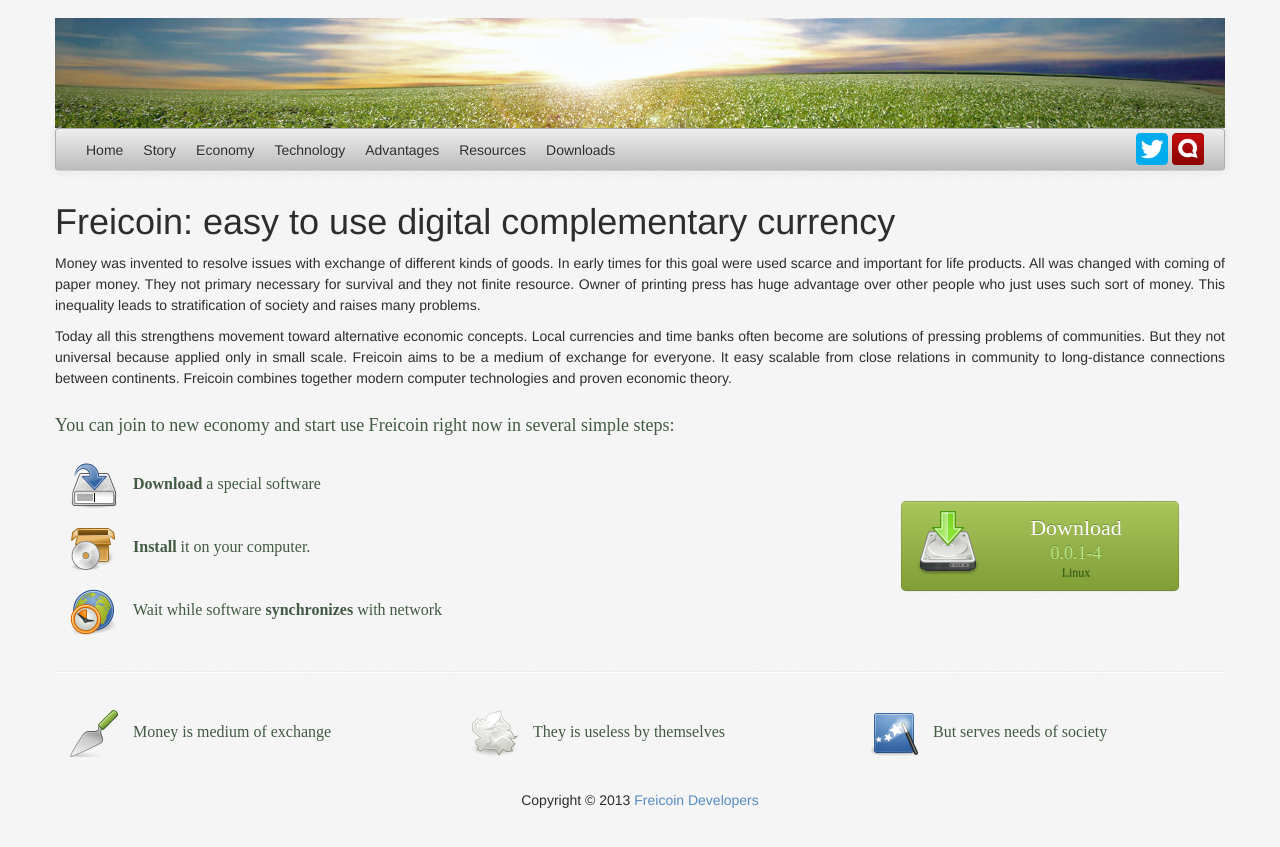
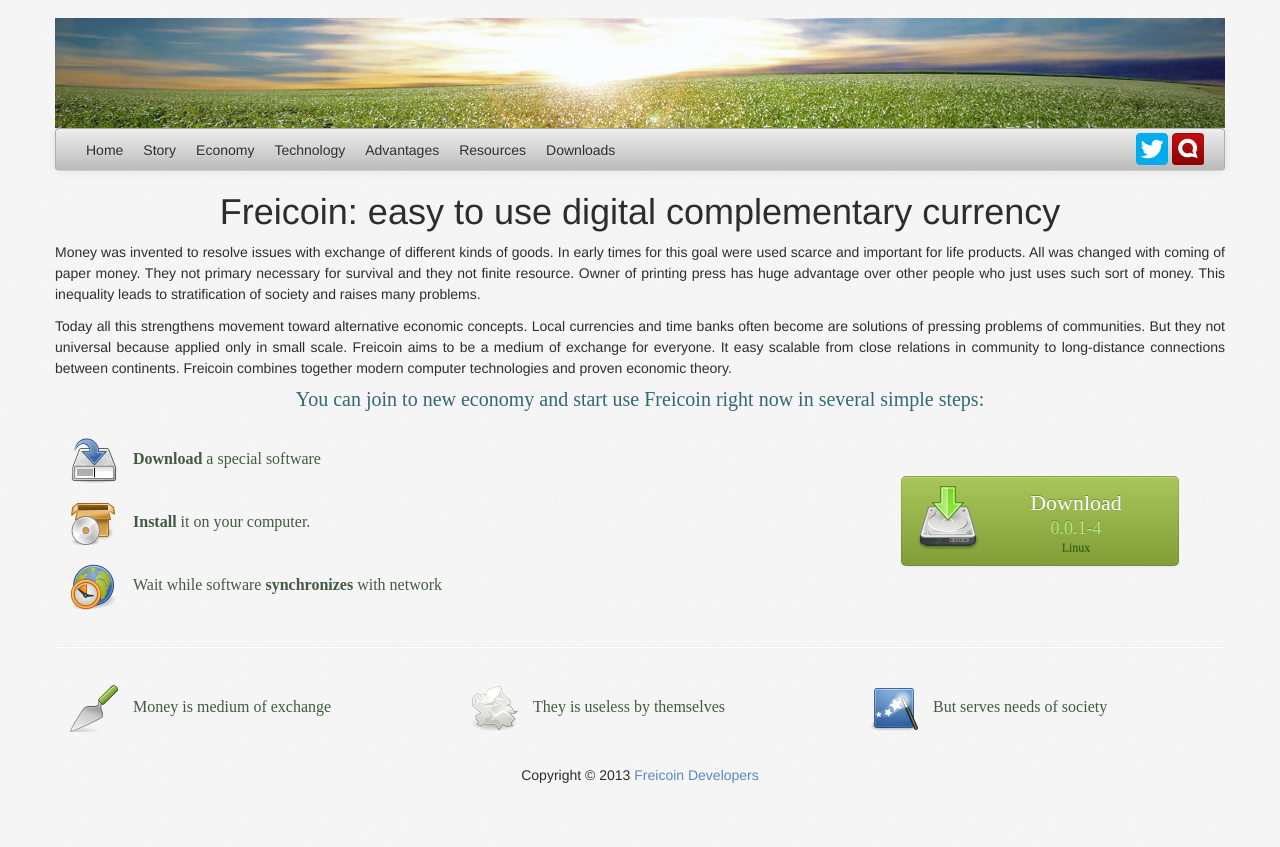
Before and after one commit to freicoin/freico.in, a Jekyll site: the page built from index.md, in a window 1280 px wide. Shown: the top 847 px of the page. Built offline with Jekyll 4.4.1, drawn with Linux system fonts in a browser that asks for light colours; nearby versions of some CDN libraries; some web fonts are replaced; comment, search, counter and statistics services are not loaded.

Commit message:
Modify css for further changes on main page

```diff
--- a/static/css/custom.css
+++ b/static/css/custom.css
@@ -9,4 +9,7 @@
 span.download-name{display:block;padding-top:2px;font-size:12px;color:#346012;}
 div p{text-align:justify;}
 img.center{display:block;margin-left:auto;margin-right:auto;}
-p.join{padding-top:15px;font-family:serif;font-size:18px;color:#415A41;}
+p.join{text-align:center;font-family:serif;font-size:20px;color:#336872;}
+h1{text-align:center;margin-top:0px;}
+h1.main i{font-weight:normal;font-style:normal;color:#9e9e97;}
+h1.main b{font-weight:normal;color:#3a3a3a;}
```
